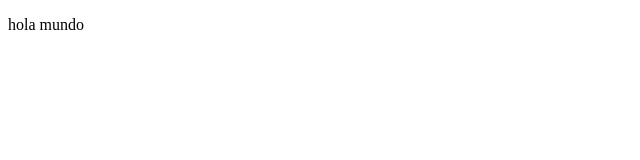
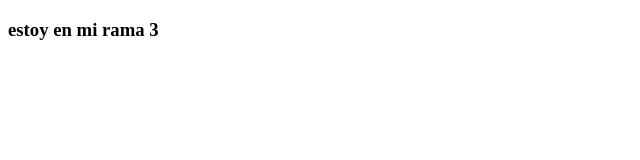
Before and after one commit to KevienFer/Repositorio-nuevo, a plain HTML site: page index.html in a window 1280 px wide. Shown: the whole page, without its empty margins (0-640 px from the left). Drawn offline with Linux system fonts and the light colour scheme.

Commit message:
estoy en mi rama3

```diff
--- a/index.html
+++ b/index.html
@@ -6,7 +6,7 @@
     <title>Document</title>
 </head>
 <body>
-    <p>hola mundo</p>
+    <h3>estoy en mi rama 3</h3>
 
 
 </body>
```
